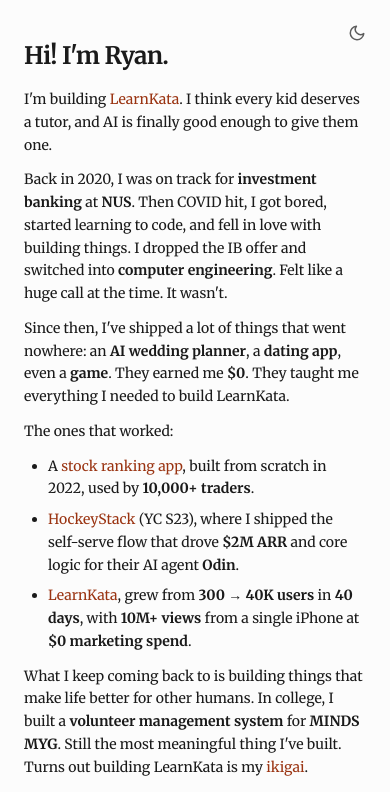
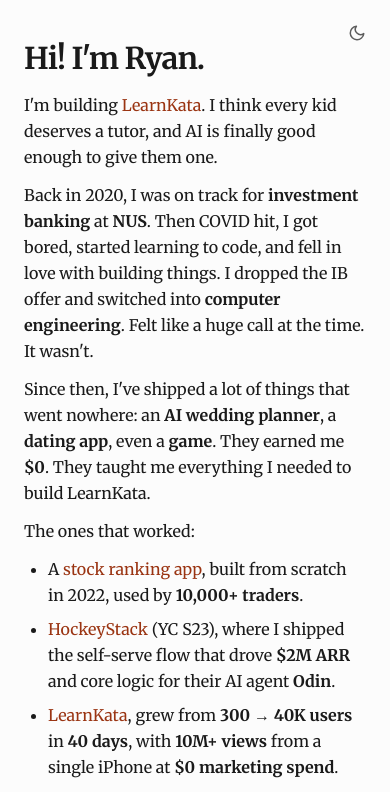
Before and after one commit to ryanlohyr/ryanlohyr-portfolio, a Next.js app: page / in a window 390 px wide. Shown: the top 792 px of the page. Built offline with nearby package versions, Linux system fonts and the light colour scheme.

Commit message:
Enhance homepage styling: increase heading size and adjust base text size

```diff
--- a/src/app/page.tsx
+++ b/src/app/page.tsx
@@ -1,8 +1,8 @@
 export default function Home() {
   return (
     <div className="min-h-screen flex justify-center px-6 py-10 md:py-14">
-      <div className="max-w-2xl w-full space-y-3 text-[14px] md:text-[15px] leading-relaxed">
-        <h1 className="text-2xl md:text-[2.125rem] font-bold tracking-tight pb-1">
+      <div className="max-w-2xl w-full space-y-3 text-base md:text-[15px] leading-relaxed">
+        <h1 className="text-3xl md:text-[2.125rem] font-bold tracking-tight pb-1">
           Hi! I&apos;m Ryan.
         </h1>
 
```
